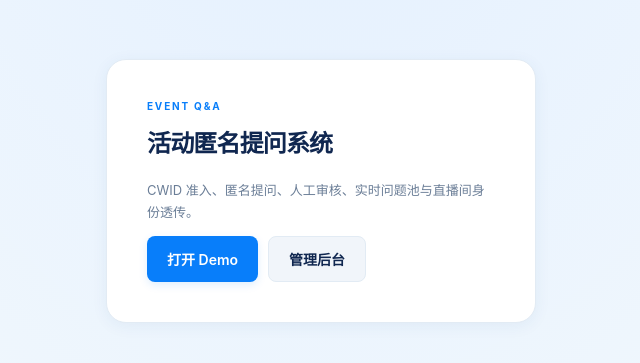
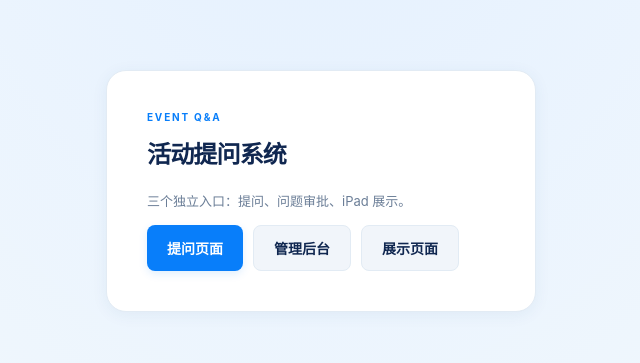
Before and after one commit to sdwurg180507280211/event-qna, a Next.js app: page / in a window 1280 px wide. Shown: the part 209-572 px from the top of the page, without its empty margins (319-959 px from the left). Built offline with nearby package versions, Linux system fonts and the light colour scheme.

Commit message:
feat: expose three distinct entry links

```diff
--- a/src/app/page.tsx
+++ b/src/app/page.tsx
@@ -1,18 +1,21 @@
 export default function HomePage() {
   return (
     <main className="landing-shell">
-      <section className="landing-card">
+      <section className="landing-card landing-card-wide">
         <span className="eyebrow">EVENT Q&amp;A</span>
-        <h1>活动匿名提问系统</h1>
+        <h1>活动提问系统</h1>
         <p className="muted">
-          CWID 准入、匿名提问、人工审核、实时问题池与直播间身份透传。
+          三个独立入口：提问、问题审批、iPad 展示。
         </p>
-        <div className="landing-actions">
-          <a className="button primary" href="/event/demo/login">
-            打开 Demo
+        <div className="landing-actions landing-actions-three">
+          <a className="button primary" href="/event/demo/ask">
+            提问页面
           </a>
           <a className="button secondary" href="/admin">
             管理后台
+          </a>
+          <a className="button secondary" href="/event/demo/display">
+            展示页面
           </a>
         </div>
       </section>
```
